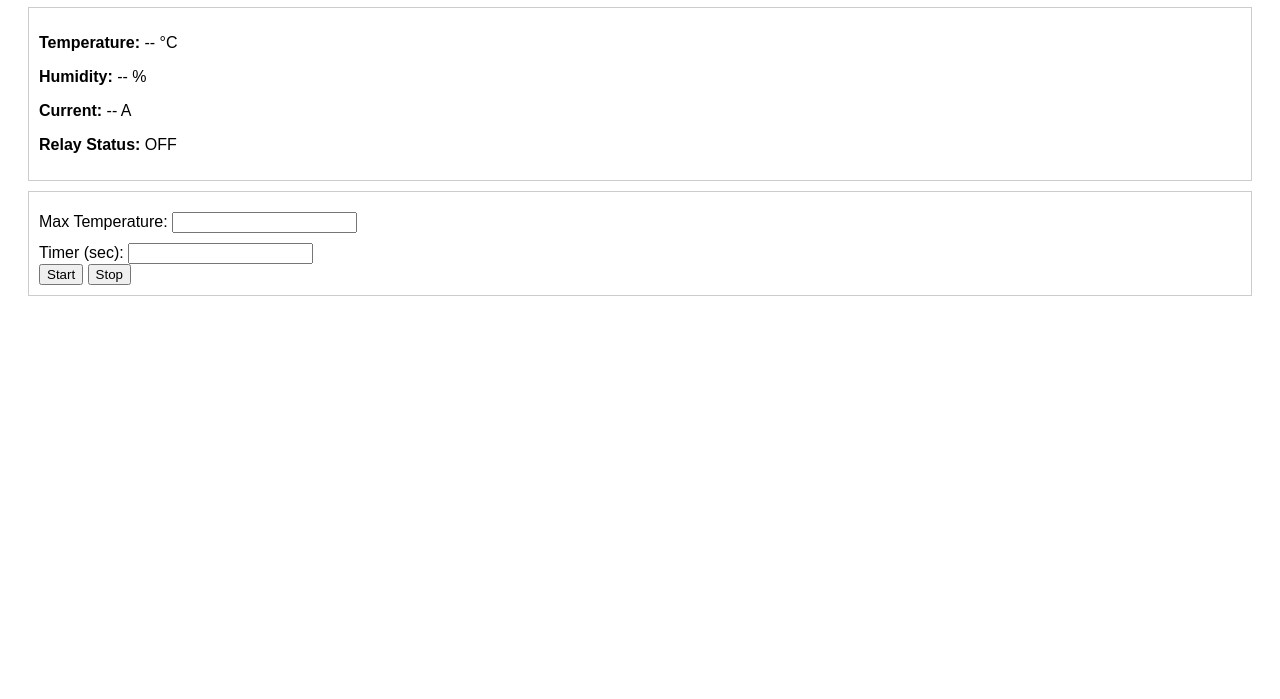
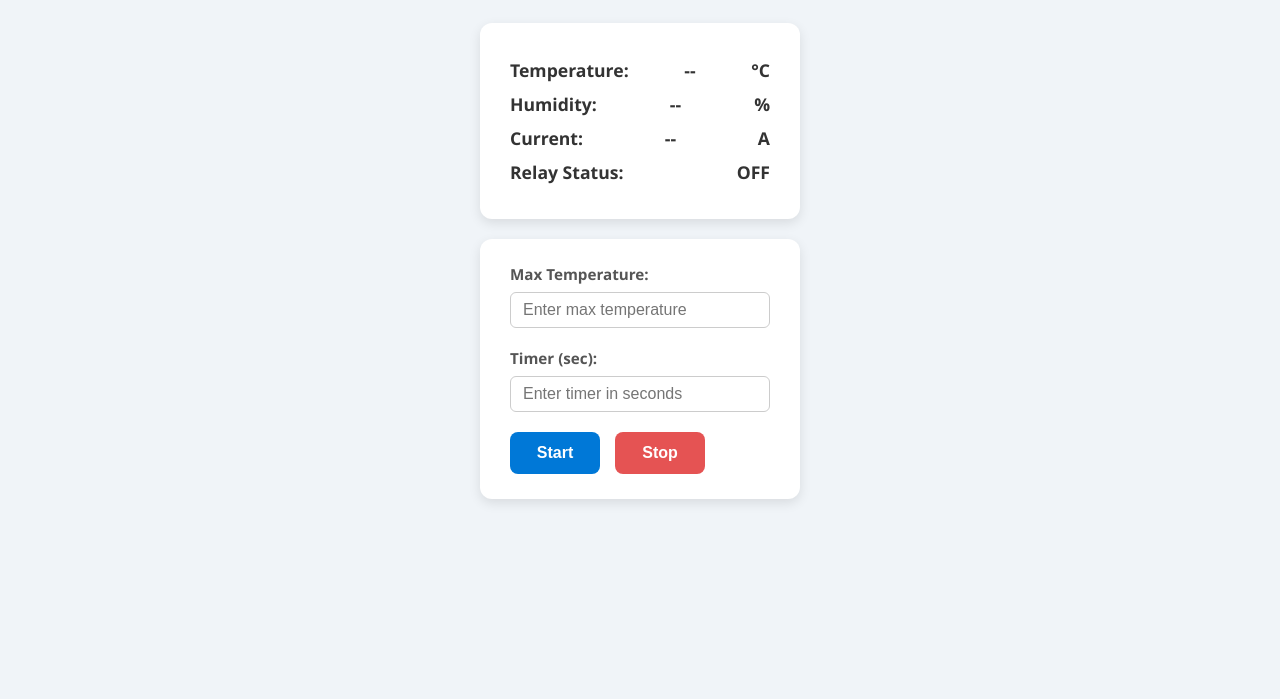
Before and after one commit to mukesh29kannan/gravity-battery, a website: page public/indextwo.html in a window 1280 px wide. Shown: the part 101-800 px from the top of the page. Drawn offline with Linux system fonts and the light colour scheme; no server answers.

Commit message:
ui changes

```diff
--- a/index.js
+++ b/index.js
@@ -1,6 +1,5 @@
 const express = require('express');
 const cors = require('cors');
-const WebSocket = require('ws');
 const path = require('path');
 
 const app = express();
@@ -84,6 +83,7 @@ app.post('/api/sensor-data', (req, res) => {
 });
 
 app.get('/api/sensor-data', (req, res) => {
+  console.log
   res.json(sensorData);
 });
 
--- a/public/indextwo.html
+++ b/public/indextwo.html
@@ -3,44 +3,149 @@
 <head>
   <title>ESP32 Sensor Dashboard</title>
   <style>
-    body { font-family: Arial; padding: 20px; }
-    .card { border: 1px solid #ccc; padding: 10px; margin: 10px 0; }
-    label { display: block; margin-top: 10px; }
+    /* Reset some default */
+    * {
+      box-sizing: border-box;
+    }
+    body {
+      font-family: 'Segoe UI', Tahoma, Geneva, Verdana, sans-serif;
+      background: #f0f4f8;
+      color: #333;
+      margin: 0;
+      padding: 20px;
+      display: flex;
+      flex-direction: column;
+      align-items: center;
+      min-height: 100vh;
+    }
+
+    h1 {
+      margin-bottom: 30px;
+      color: #0078d7;
+      letter-spacing: 1.2px;
+    }
+
+    .card {
+      background: #fff;
+      box-shadow: 0 4px 12px rgb(0 0 0 / 0.1);
+      border-radius: 12px;
+      padding: 25px 30px;
+      margin: 10px 0;
+      width: 320px;
+      transition: box-shadow 0.3s ease;
+    }
+    .card:hover {
+      box-shadow: 0 8px 24px rgb(0 0 0 / 0.15);
+    }
+
+    .card p {
+      font-size: 1.1rem;
+      margin: 10px 0;
+      display: flex;
+      justify-content: space-between;
+      font-weight: 600;
+    }
+
+    label {
+      display: flex;
+      flex-direction: column;
+      font-weight: 600;
+      margin-bottom: 20px;
+      font-size: 0.95rem;
+      color: #555;
+    }
+    input[type="number"] {
+      margin-top: 8px;
+      padding: 8px 12px;
+      font-size: 1rem;
+      border: 1.8px solid #ccc;
+      border-radius: 6px;
+      transition: border-color 0.3s ease;
+      outline-offset: 2px;
+    }
+    input[type="number"]:focus {
+      border-color: #0078d7;
+      box-shadow: 0 0 8px #0078d7aa;
+    }
+
+    button {
+      background-color: #0078d7;
+      color: white;
+      border: none;
+      padding: 12px 22px;
+      border-radius: 8px;
+      cursor: pointer;
+      font-size: 1rem;
+      font-weight: 600;
+      margin-right: 15px;
+      transition: background-color 0.3s ease, transform 0.2s ease;
+      user-select: none;
+      min-width: 90px;
+    }
+    button:last-child {
+      margin-right: 0;
+      background-color: #e55353;
+    }
+    button:hover {
+      background-color: #005aab;
+      transform: translateY(-2px);
+    }
+    button:last-child:hover {
+      background-color: #b83232;
+    }
+
+    @media (max-width: 400px) {
+      .card {
+        width: 90vw;
+        padding: 20px;
+      }
+      button {
+        width: 100%;
+        margin: 10px 0 0 0;
+      }
+    }
   </style>
 </head>
 <body>
   <h1>ESP32 Sensor Dashboard</h1>
 
   <div class="card">
-    <p><strong>Temperature:</strong> <span id="temp">--</span> °C</p>
-    <p><strong>Humidity:</strong> <span id="humidity">--</span> %</p>
-    <p><strong>Current:</strong> <span id="current">--</span> A</p>
-    <p><strong>Relay Status:</strong> <span id="relay">OFF</span></p>
+    <p><span>Temperature:</span> <span id="temp">--</span> °C</p>
+    <p><span>Humidity:</span> <span id="humidity">--</span> %</p>
+    <p><span>Current:</span> <span id="current">--</span> A</p>
+    <p><span>Relay Status:</span> <span id="relay">OFF</span></p>
   </div>
 
   <div class="card">
     <label>
       Max Temperature:
-      <input type="number" id="maxTemp" />
+      <input type="number" id="maxTemp" placeholder="Enter max temperature" />
     </label>
 
     <label>
       Timer (sec):
-      <input type="number" id="timer" />
+      <input type="number" id="timer" placeholder="Enter timer in seconds" />
     </label>
 
+    <div style="display: flex; justify-content: flex-start; flex-wrap: wrap;">
       <button onclick="startHeater()">Start</button>
       <button onclick="stopHeater()">Stop</button>
+    </div>
   </div>
 
   <script>
     async function fetchSensorData() {
+      try {
         const res = await fetch('/api/sensor-data');
         const data = await res.json();
         document.getElementById('temp').textContent = data.temp;
         document.getElementById('humidity').textContent = data.humidity;
         document.getElementById('current').textContent = data.current;
         document.getElementById('relay').textContent = data.relay ? 'ON' : 'OFF';
+      } catch (e) {
+        // handle fetch errors silently or add your own error display here
+        console.error('Failed to fetch sensor data', e);
+      }
     }
 
     async function startHeater() {
```
Also changed, not shown: 1 other file. Lines whose indentation alone changed are shown as unchanged.
